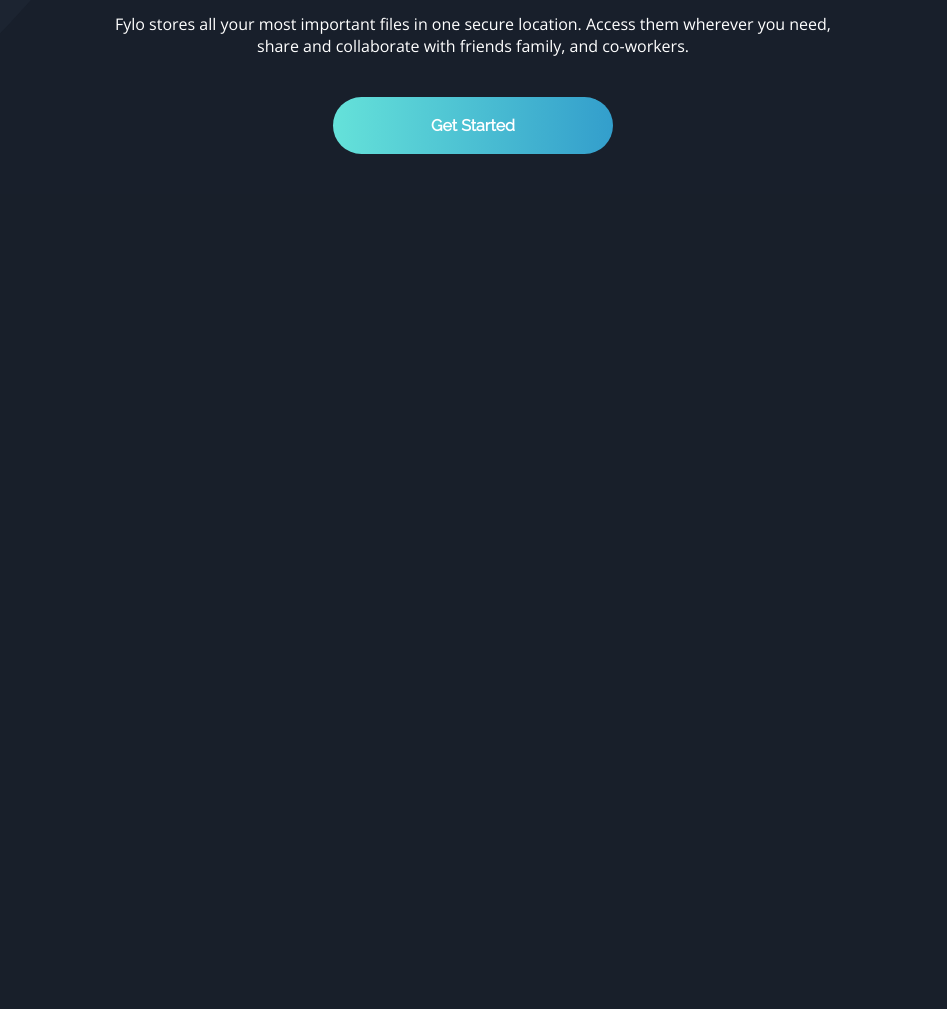
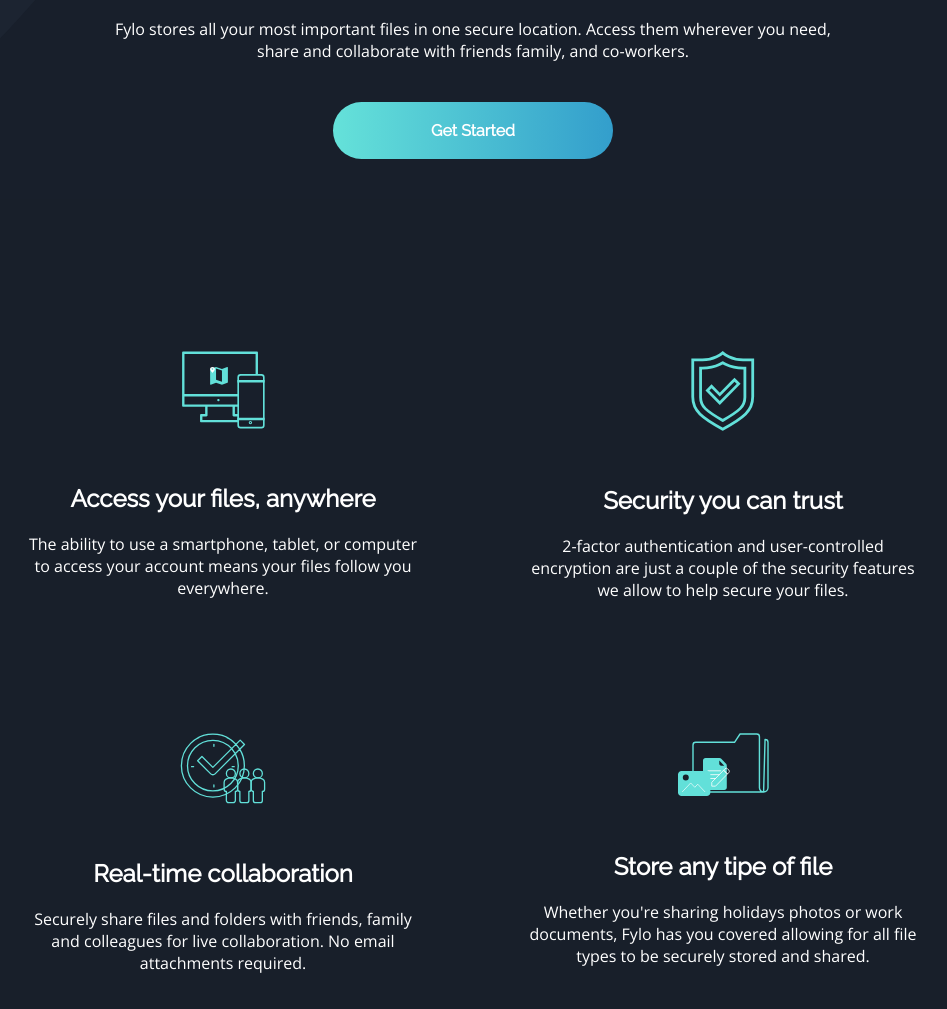
Before and after one commit to ssamusr/fylo-dark-theme, a website built with Vite: page index.html in a window 1280 px wide. Shown: the part 787-1796 px from the top of the page, without its empty margins (167-1114 px from the left). Before the commit the page ends 981 px from the top, so only its background shows below. Built offline with nearby package versions, Linux system fonts and the light colour scheme.

Commit message:
Finish features section

```diff
--- a/index.html
+++ b/index.html
@@ -27,6 +27,32 @@
       <p class="hero__text">Fylo stores all your most important files in one secure location. Access them wherever you need, share and collaborate with friends family, and co-workers.</p>
       <button class="btn"><a>Get Started</a></button>
     </section>
+
+    <section class="features">
+      <div class="features-card">
+        <img src="./assets/images/icon-access-anywhere.svg" alt="" class="features-card__img">
+        <h2 class="features-card__title">Access your files, anywhere</h2>
+        <p class="features-card__text">The ability to use a smartphone, tablet, or computer to access your account means your files follow you everywhere.</p>
+      </div>
+
+      <div class="features-card">
+        <img src="./assets/images/icon-security.svg" alt="" class="features-card__img">
+        <h2 class="features-card__title">Security you can trust</h2>
+        <p class="features-card__text">2-factor authentication and user-controlled encryption are just a couple of the security features we allow to help secure your files.</p>
+      </div>
+
+      <div class="features-card">
+        <img src="./assets/images/icon-collaboration.svg" alt="" class="features-card__img">
+        <h2 class="features-card__title">Real-time collaboration</h2>
+        <p class="features-card__text">Securely share files and folders with friends, family and colleagues for live collaboration. No email attachments required.</p>
+      </div>
+
+      <div class="features-card">
+        <img src="./assets/images/icon-any-file.svg" alt="" class="features-card__img">
+        <h2 class="features-card__title">Store any tipe of file</h2>
+        <p class="features-card__text">Whether you're sharing holidays photos or work documents, Fylo has you covered allowing for all file types to be securely stored and shared.</p>
+      </div>
+    </section>
   </main>
 
 </body>
--- a/style.css
+++ b/style.css
@@ -35,7 +35,7 @@
 }
 
 h1{font-size: 4rem;}
-h2{font-size: 4rem;}
+h2{font-size: 2.4rem;}
 p{font-size: 1.6rem;}
 
 ul, li { list-style: none;}
@@ -46,8 +46,6 @@
   position: relative;
   text-decoration: none;
 }
-
-img, span, svg {display: block;}
 
 .btn {
   font-size: 1.6rem;
@@ -123,7 +121,25 @@
   margin: 4rem 0;
 }
 
-.hero__text {
-  width: 72rem;
+.hero__text {width: 72rem;}
 
+/* --- SECTION - FEATURES --- */
+
+.features {
+  width: 100%;
+  display: grid;
+  grid-template-columns: repeat(auto-fit, minmax(300px, 400px));
+  justify-content: center;
+  gap: 10rem;
+  margin: 12rem 0;
+  padding: 0 6rem;
 }
+
+.features-card {text-align: center;}
+
+.features-card__img {
+  margin: 3.2rem;
+  max-height: 80px;
+}
+
+.features-card__title {margin: 2rem}
```
